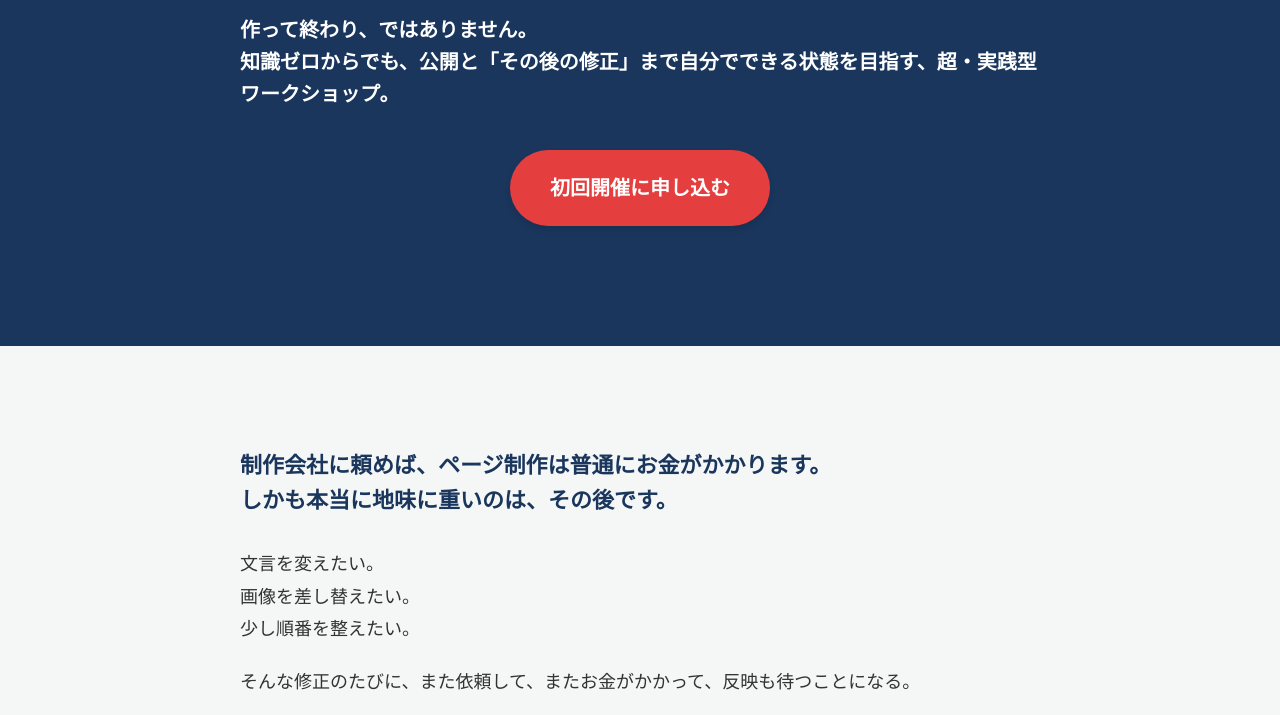
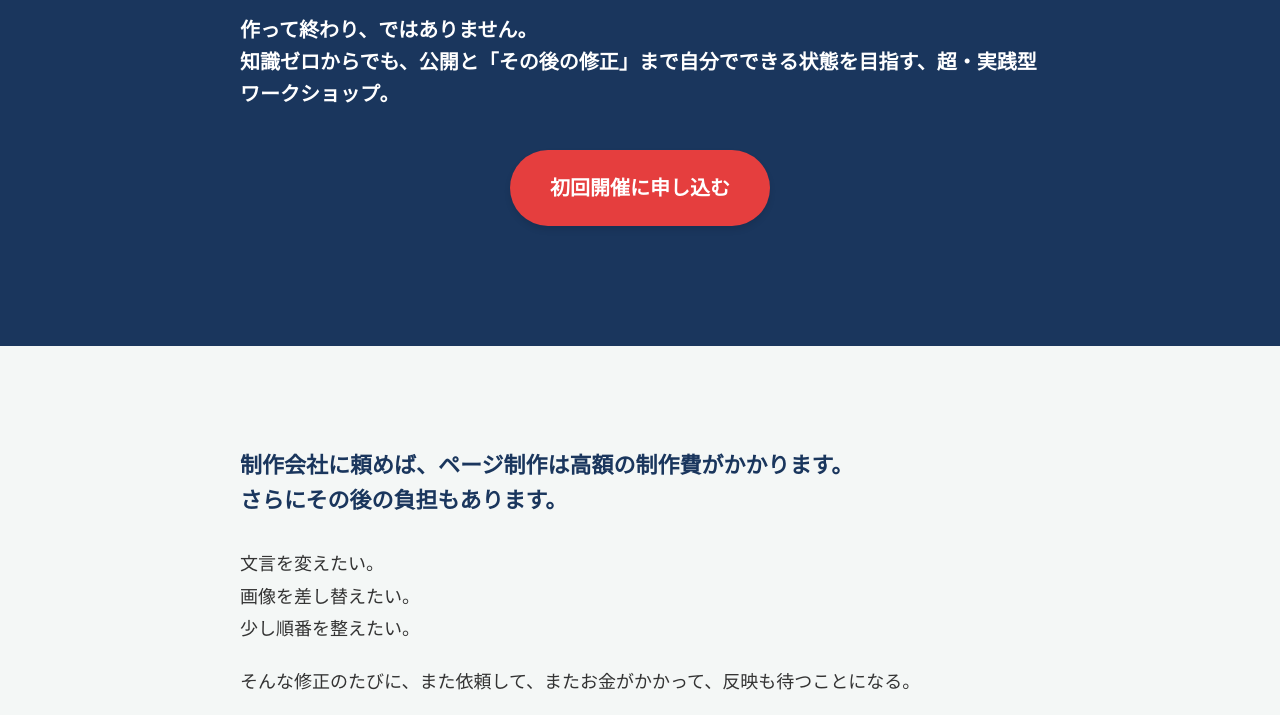
Before and after one commit to create-aquarius/ai-hp-lp, a plain HTML site: page index.html in a window 1280 px wide. Shown: the part 366-1081 px from the top of the page. Drawn offline with Linux system fonts and the light colour scheme.

Commit message:
Update index.html

```diff
--- a/index.html
+++ b/index.html
@@ -184,7 +184,7 @@
     <!-- 導入セクション（FVから外した文章を活かす） -->
     <section class="intro-section">
         <div class="container">
-            <p class="lead-strong">制作会社に頼めば、ページ制作は普通にお金がかかります。<br>しかも本当に地味に重いのは、その後です。</p>
+            <p class="lead-strong">制作会社に頼めば、ページ制作は高額の制作費がかかります。<br>さらにその後の負担もあります。</p>
             <p>文言を変えたい。<br>画像を差し替えたい。<br>少し順番を整えたい。</p>
             <p>そんな修正のたびに、また依頼して、またお金がかかって、反映も待つことになる。</p>
             <p>このワークショップでは、AIを使ってLPやHPのたたき台を作り、実際に公開し、あとから自分で修正できる状態まで進めます。</p>
```
